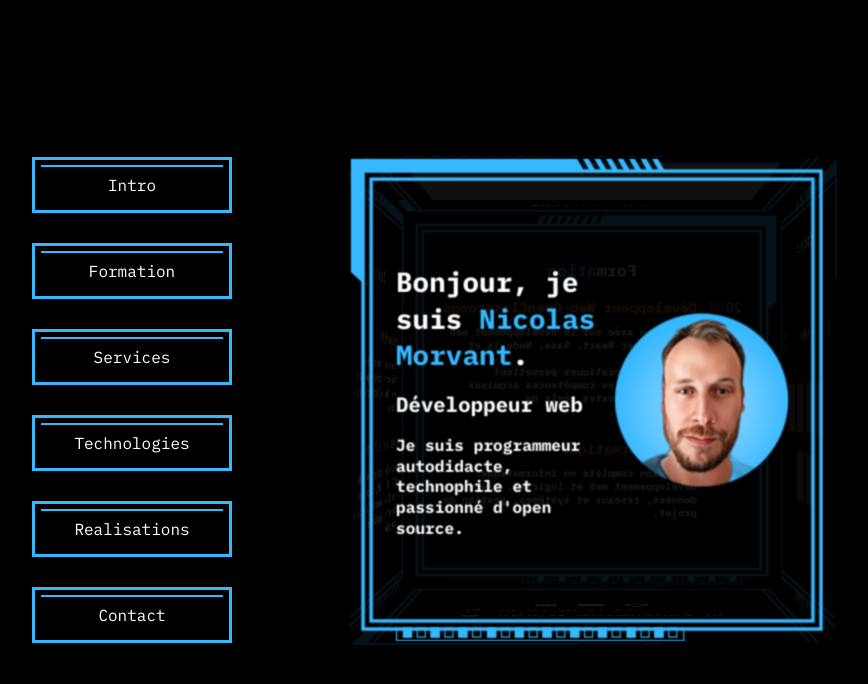
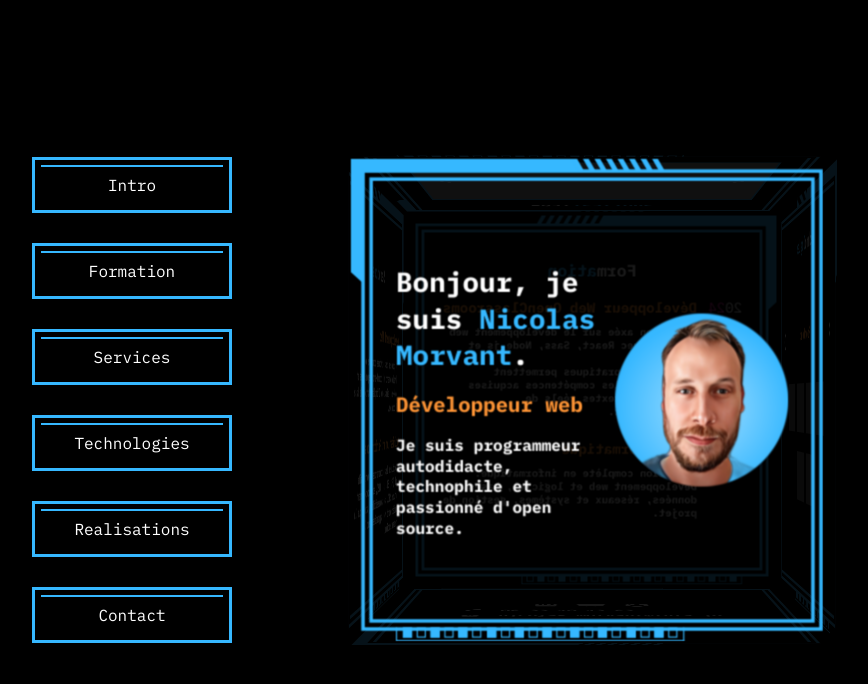
Before and after one commit to nicolasmorvant/portfolio, a React (Vite) app: page / in a window 1280 px wide. Shown: the top 684 px of the page, without its empty margins (228-1096 px from the left). Built offline with nearby package versions, Linux system fonts and the light colour scheme; grey boxes are pictures that could not be loaded.

Commit message:
Ajout subtitle orange

```diff
--- a/src/styles/Header/Header.css
+++ b/src/styles/Header/Header.css
@@ -39,6 +39,7 @@
   }
 }
 .header__subtitle {
+  color: #ff9536;
   margin: 15px 0;
 }
 @media (max-width: 768px) {
--- a/src/styles/Header/Header.scss
+++ b/src/styles/Header/Header.scss
@@ -49,6 +49,7 @@
 
     &__subtitle
     {
+        color: $coolorange;
         margin: 15px 0;
 
         @media(max-width: 768px)
```
Also changed, not shown: 1 other file (tests, documents, lock files or other folders).
